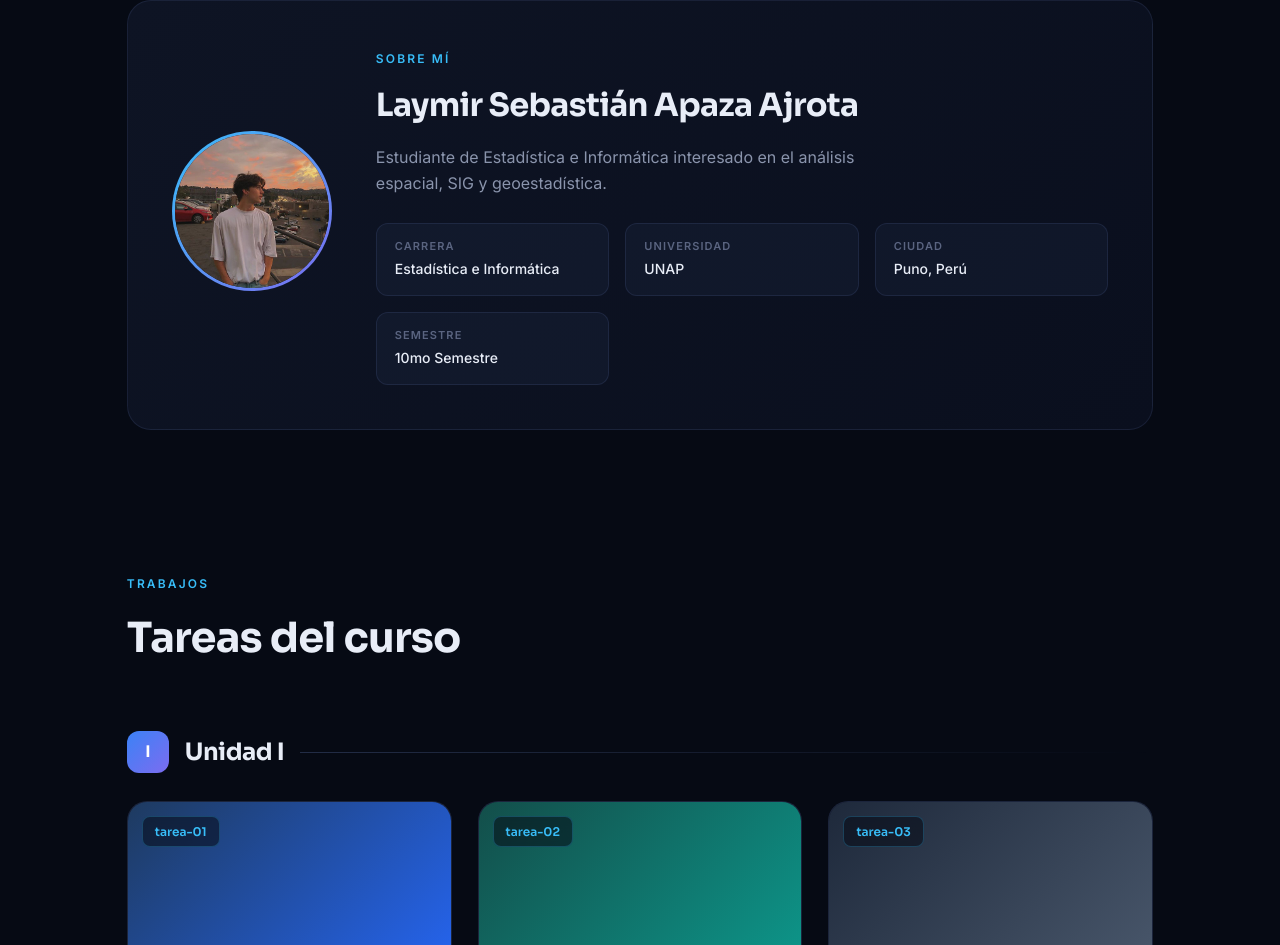
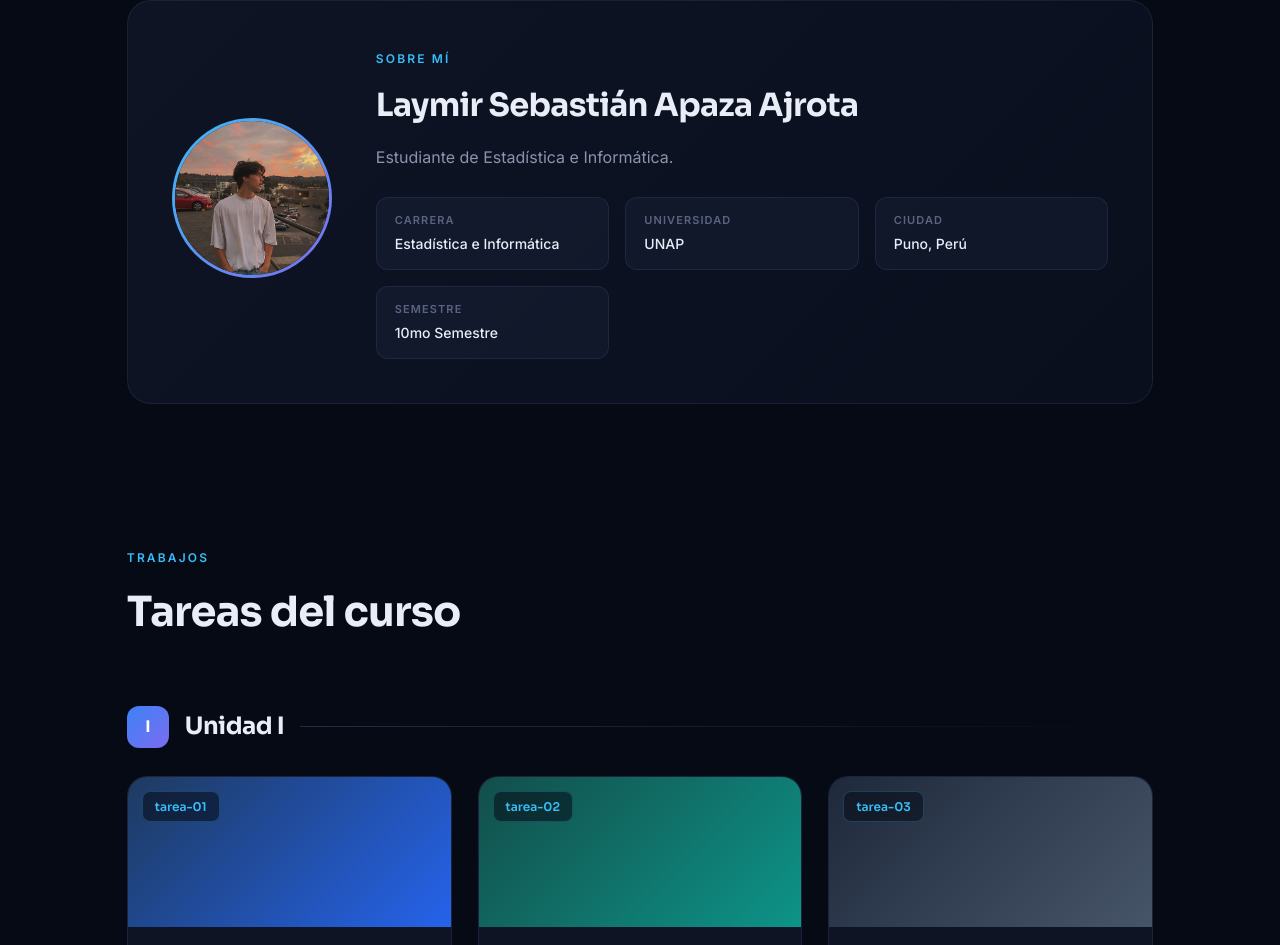
Before and after one commit to laymir/EST334_Portafolio_LAYMIR_APAZA, a plain HTML site: page index.html in a window 1280 px wide. Shown: the part 845-1790 px from the top of the page. Drawn offline with Linux system fonts and the light colour scheme.

Commit message:
Add files via upload

```diff
--- a/index.html
+++ b/index.html
@@ -78,8 +78,7 @@
                 <span class="eyebrow">SOBRE M&Iacute;</span>
                 <h2>Laymir Sebasti&aacute;n Apaza Ajrota</h2>
                 <p class="perfil-desc">
-                    Estudiante de Estad&iacute;stica e Inform&aacute;tica interesado en el an&aacute;lisis espacial,
-                    SIG y geoestad&iacute;stica.
+                    Estudiante de Estad&iacute;stica e Inform&aacute;tica.
                 </p>
                 <div class="perfil-datos">
                     <div class="dato">
```
